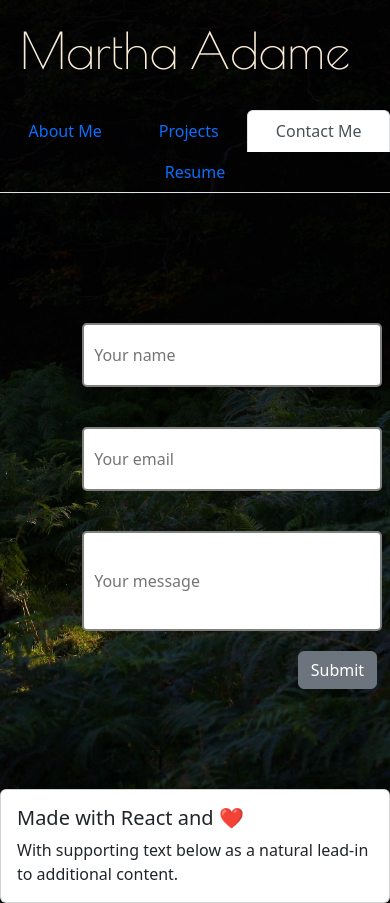
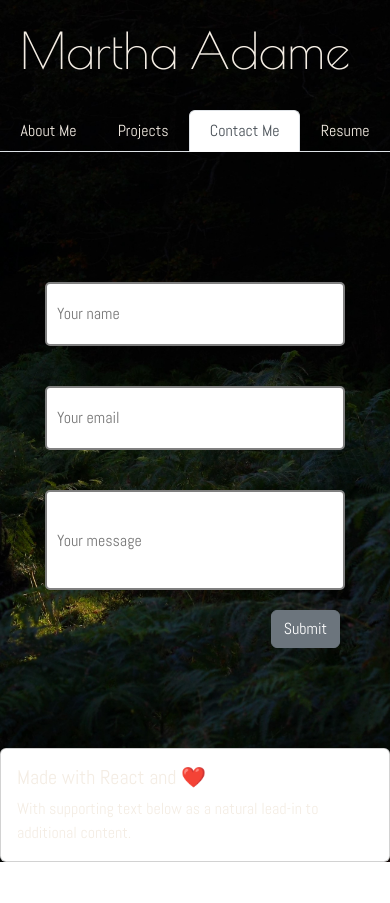
Before and after one commit to mladame/my-portfolio, a React (Create React App) app in the folder my-portfolio/: page / in a window 390 px wide. Both pictures are taken after a click on the tab "Contact Me". After the commit the page ends 862 px from the top, so only its background shows below. Built offline with nearby package versions, Linux system fonts and the light colour scheme.

Commit message:
center items, add media queries

```diff
--- a/my-portfolio/src/components/pages/Contact.js
+++ b/my-portfolio/src/components/pages/Contact.js
@@ -45,7 +45,7 @@ function ContactForm() {
             <form onSubmit={onSubmit} className="form-container">
                 {/* User Name save as from_name */}
                 <Stack className='stack-container'>
-                    <div className='name-email contact-display'>
+                    <div className='name-email contact-display' style={{margin:"auto"}}>
                         <input
                             type='text'
                             name='name'
--- a/my-portfolio/src/index.css
+++ b/my-portfolio/src/index.css
@@ -1,30 +1,34 @@
 @import url('https://fonts.googleapis.com/css2?family=Abel&family=Poiret+One&display=swap');
 
-:root{
+:root {
     --titleFont: 'Poiret One', cursive;
     --textFont: 'Abel', sans-serif;
+    --alabaster: #f4ede4;
 }
 
-body{
+body {
     background-image: url(./assets/images/bence-csernak-hoi9epXt_Nw-unsplash.jpg);
     background-position: center;
     background-size: cover;
+    font-family: var(--textFont);
+    color: var(--alabaster);
 }
 
 /* -----------------HEADER----------------- */
-.portfolio-name{
+.portfolio-name {
     font-family: var(--titleFont);
     font-size: 50px;
-    color: antiquewhite;
     margin: 20px;
 }
 
 /* ---------------NAVIGATION-------------- */
-.nav-tabs{
+.nav-tabs {
     margin-top: 30px;
 }
 
-
+.nav-link {
+    color: #f4ede4;
+}
 
 /* ----------------ABOUT ME---------------- */
 .about-me-container {
@@ -39,7 +43,7 @@ body{
     margin-left: 75px;
 }
 
-.about-me-img{
+.about-me-img {
     margin: auto;
     float: right;
 }
@@ -53,7 +57,7 @@ body{
 }
 
 /* ---------------CONTACT PAGE------------- */
-.contactContainer{
+.contactContainer {
     margin: auto;
     justify-content: center;
     margin-top: 100px;
@@ -62,20 +66,22 @@ body{
 }
 
 .form-container {
-    max-width: 70%;
+    max-width: 100%;
     margin: auto;
 }
 
 .name-email {
     margin: auto;
-    justify-content:space-around;
+    justify-content: space-around;
 }
 
 .message-submit-btn {
     margin: auto;
 }
 
-.user-name, .user-email, .user-message{
+.user-name,
+.user-email,
+.user-message {
     margin: 10px;
     margin-top: 30px;
     padding: 10px;
@@ -90,10 +96,13 @@ body{
     line-height: 40px;
 }
 
-.user-message{
+.message-stack-contaier {
+    width: auto;
+}
+
+.user-message {
     height: 100px;
-    min-width: 300px;
-    max-width: 800px;
+    width: 620px;
     line-height: 60px;
     margin-bottom: 20px;
 }
@@ -132,7 +141,7 @@ body{
     opacity: 1;
 }
 
-.project-title{
+.project-title {
     font-size: 30px;
 }
 
@@ -141,27 +150,27 @@ body{
     margin: 100px 50px 100px 50px;
 }
 
-.resume-card{
+.resume-card {
     margin-bottom: 50px;
     padding: 5px 30px 5px 30px;
     display: grid;
     grid-template-columns: auto auto;
 }
 
-.resume-link{
+.resume-link {
     line-height: 40px;
     padding: 20px;
     font-size: 20px;
     width: fit-content;
 }
 
-.resume-download-btn{
+.resume-download-btn {
     width: fit-content;
     align-self: center;
     margin: auto;
 }
 
-.skills-title{
+.skills-title {
     margin-bottom: 25px;
 }
 
@@ -174,6 +183,14 @@ body{
 }
 
 /* ---------------MEDIA QUERIES------------- */
+@media screen and (max-width: 711px) {
+
+
+    .user-message {
+        width: 550px;
+    }
+}
+
 @media screen and (max-width: 576px) {
     .projects-container {
         display: grid;
@@ -184,11 +201,19 @@ body{
         align-items: center;
     }
 
-    .project-card{
+    .project-card {
         margin: 10px 20px 10px 20px;
     }
 
-    .resume-card{
+    .resume-card {
         grid-template-columns: auto;
     }
+
+    .name-email{
+        width: 320px;
+    }
+
+    .user-message {
+        width: 300px;
+    }
 }
```
